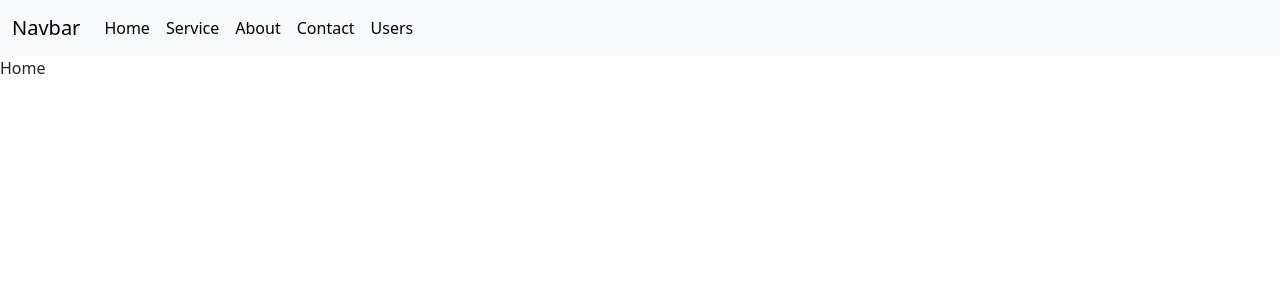
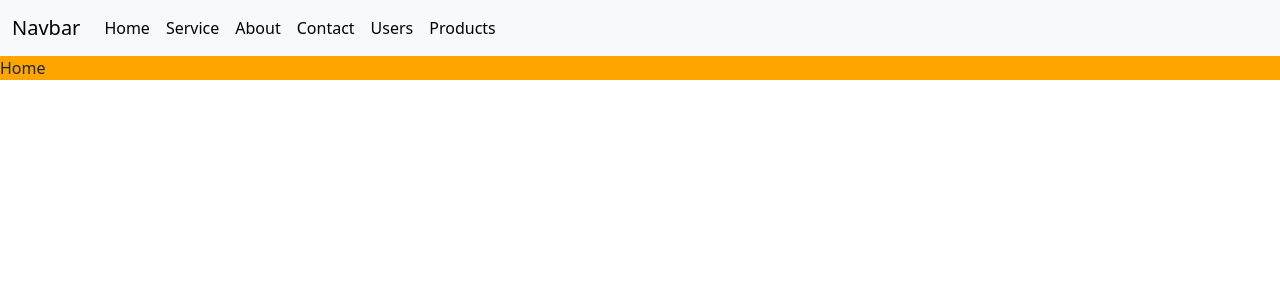
Before and after one commit to shailesh-ss-19-11/tops, a React (Create React App) app: page / in a window 1280 px wide. Shown: the top 300 px of the page. Built offline with nearby package versions, Linux system fonts and the light colour scheme.

Commit message:
products api

```diff
--- a/package.json
+++ b/package.json
@@ -6,6 +6,7 @@
     "@testing-library/jest-dom": "^5.17.0",
     "@testing-library/react": "^13.4.0",
     "@testing-library/user-event": "^13.5.0",
+    "axios": "^1.6.2",
     "bootstrap": "^5.3.2",
     "moment": "^2.29.4",
     "react": "^18.2.0",
@@ -13,6 +14,7 @@
     "react-dom": "^18.2.0",
     "react-router-dom": "^6.18.0",
     "react-scripts": "5.0.1",
+    "sass": "^1.69.5",
     "web-vitals": "^2.1.4"
   },
   "scripts": {
--- a/src/App.jsx
+++ b/src/App.jsx
@@ -5,6 +5,7 @@ import Service from "./components/site/Service";
 import Home from "./components/site/Home";
 import About from "./components/site/About";
 import Contact from "./components/site/Contact";
+import Products from "./components/products/Products";
 const App =()=>{
     return(
         <>
@@ -14,6 +15,7 @@ const App =()=>{
             <Route path="/contact" Component={Contact}/>
             <Route path="/about" Component={About}/>
             <Route path="/users" Component={User}/>
+            <Route path="/products" Component={Products}/>
             <Route path="/" Component={Home}/>
         </Routes>
        {/* <User/> */}
--- /dev/null
+++ b/src/Variable.js
@@ -0,0 +1 @@
+export const BACKENDURL = "https://retoolapi.dev/FaGyjN/data"
--- a/src/components/commonComponents/Header.jsx
+++ b/src/components/commonComponents/Header.jsx
@@ -26,6 +26,9 @@ const Header = () => {
                             <li class="nav-item">
                                 <Link class="nav-link active" aria-current="page" to="/users">Users</Link>
                             </li>
+                            <li class="nav-item">
+                                <Link class="nav-link active" aria-current="page" to="/products">Products</Link>
+                            </li>
 
                         </ul>
 
--- /dev/null
+++ b/src/components/products/ProductList.jsx
@@ -0,0 +1,26 @@
+import React from 'react';
+
+const ProductList = ({ productList }) => {
+    return (
+        <div className="container">
+            <div className="d-flex gap-2 flex-wrap justify-content-between">
+                {productList.length > 0 ?
+                    productList.map((item) => (
+                        <div className="card" style={{ width: "18rem" }}>
+                            <div style={{ width: "150px" }}>
+                                <img src={item.image} className="w-100" alt="..."/>
+                            </div>
+                            <div className="card-body">
+                                <h5 className="card-title">{item.product_name}</h5>
+                                <p className="card-text">{item.product_disc}</p>
+                                <a href="#" className="btn btn-primary">{item.product_rating}</a>
+                            </div>
+                        </div>
+                    ))
+                    : null}
+            </div>
+        </div>
+    );
+}
+
+export default ProductList;
--- /dev/null
+++ b/src/components/products/Products.jsx
@@ -0,0 +1,29 @@
+import React, { useEffect, useState } from 'react';
+import ProductList from './ProductList';
+import axios from 'axios'
+import { BACKENDURL } from '../../Variable';
+const Products = () => {
+    const [productList, setproductList] = useState([]);
+
+    const getproductList = () => {
+        axios.get(BACKENDURL).
+            then((response) => {
+                if (response.status == 200) {
+                    setproductList(response.data)
+                } else {
+                    setproductList([])
+                }
+            })
+    }
+
+    useEffect(() => {
+        getproductList();
+    }, [])
+    return (
+        <div>
+            <ProductList productList={productList}/>
+        </div>
+    );
+}
+
+export default Products;
--- a/src/components/site/About.jsx
+++ b/src/components/site/About.jsx
@@ -1,8 +1,8 @@
 import React from 'react';
-
+import './site.scss'
 const About = () => {
     return (
-        <div>
+        <div className='about'>
             About
         </div>
     );
--- a/src/components/site/Home.jsx
+++ b/src/components/site/Home.jsx
@@ -1,9 +1,9 @@
 import React from 'react';
-
+import './site.scss';
 const Home = () => {
     return (
-        <div>
-            Home
+        <div className='home'>
+            <p className='heading'>Home </p>
         </div>
     );
 }
--- /dev/null
+++ b/src/components/site/site.scss
@@ -0,0 +1,10 @@
+.home{
+    background-color: red;
+    .heading{
+        background-color: orange;
+    }
+}
+
+.about{
+    background-color: blueviolet;
+}
```
Also changed, not shown: src/components/products/AddProducts.jsx (added), src/components/products/UpdateProducts.jsx (added), 1 other file (tests, documents, lock files or other folders).
